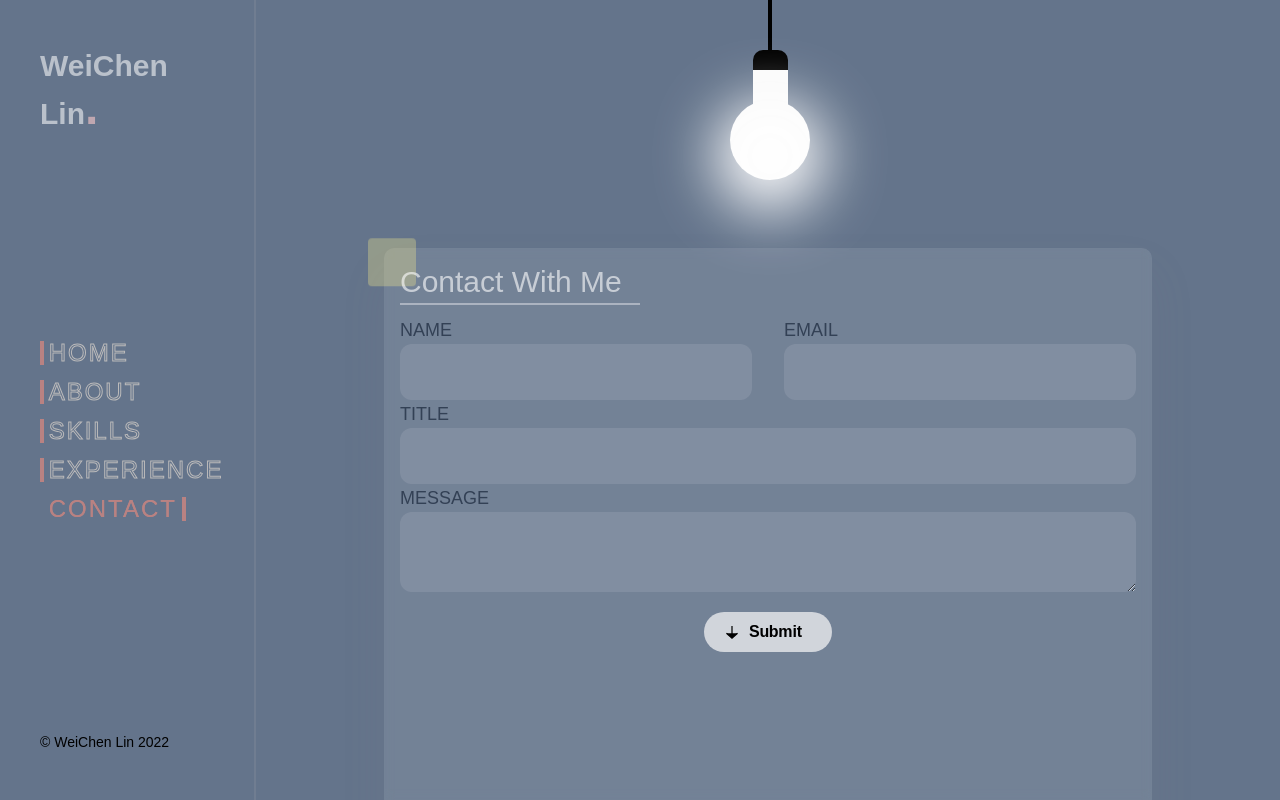
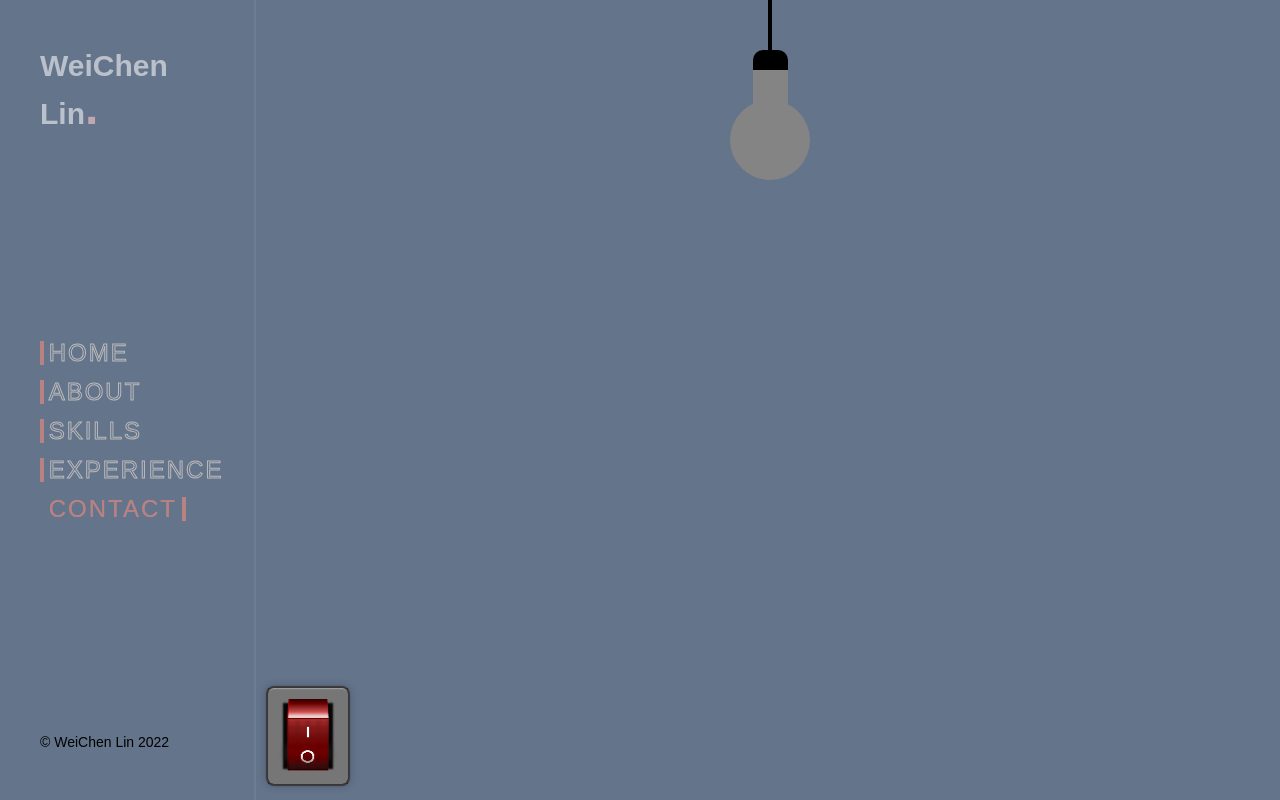
Before and after one commit to WeiChen-Lin/WCL, a Next.js app: page /contact in a window 1280 px wide. Built offline with nearby package versions, Linux system fonts and the light colour scheme.

Commit message:
feat(contact): finish contact page

```diff
--- /dev/null
+++ b/components/contact/bulb/index.tsx
@@ -0,0 +1,30 @@
+import styles from 'styles/contact/contact.module.css'
+import { Switcher } from '../type'
+
+export default function Bulb(props: Partial<Switcher>) {
+  const { isOpen } = props
+  return (
+    <div className={`h-full relative flex flex-col`}>
+      <div className={`h-1/2 left-[50%] relative`}>
+        <div className='w-1 h-1/5 bg-black'></div>
+        <div
+          className={`w-20 h-20 rounded-full bg-gray-700/60 absolute top-[100px] ${
+            styles.bulb
+          }
+          ${isOpen ? styles.bulb_on : ''}
+          `}
+        >
+          <div
+            className={`${styles.backbone} ${isOpen ? styles.bulb_on : ''}`}
+          ></div>
+        </div>
+        <div
+          className={`absolute w-28 h-28 bg-white rounded-full ${
+            styles.bulb_light_on
+          }
+          ${isOpen ? styles.bulb_blur : ''}`}
+        ></div>
+      </div>
+    </div>
+  )
+}
--- a/components/contact/index.tsx
+++ b/components/contact/index.tsx
@@ -1,8 +1,9 @@
 import styles from 'styles/contact/contact.module.css'
 import { ContactInput, ContactTextField } from './input'
 import SubmitBut from './button'
-import useSendEmail from 'hooks/contact/sendEmail'
 import { ChangeEvent, useState } from 'react'
+import Switch from './switch'
+import Bulb from './bulb'
 
 export interface Email {
   name: string
@@ -18,6 +19,7 @@ export default function ContactPage() {
     title: '',
     message: ''
   })
+  const [isOpen, setIsopen] = useState<boolean>(false)
 
   const handleEmailInput = (e: ChangeEvent, label: string) => {
     const target: Partial<HTMLInputElement> | Partial<HTMLTextAreaElement> =
@@ -29,21 +31,18 @@ export default function ContactPage() {
     }))
   }
 
+  const handleIsOpen = () => {
+    setIsopen((prev) => !prev)
+  }
+
   return (
-    <div className={`h-screen w-full relative overflow-hidden`}>
-      <div className={`h-full relative flex flex-col`}>
-        <div className={`h-1/2 left-[50%] relative`}>
-          <div className='w-1 h-1/5 bg-black'></div>
-          <div
-            className={`w-20 h-20 rounded-full bg-gray-700/60 absolute top-[100px] ${styles.bulb} ${styles.bulb_on}`}
-          ></div>
-          <div
-            className={`absolute w-28 h-28 bg-white rounded-full ${styles.blub_light_on}`}
-          ></div>
-        </div>
-      </div>
+    <div className='h-screen w-full relative overflow-hidden'>
+      <Bulb isOpen={isOpen} />
       <div
-        className={`w-3/4 h-full absolute top-[25%] left-[12.5%] my-12 flex flex-col bg-white/10  ${styles.glassBg}`}
+        className={`w-3/4 h-full absolute top-[25%] left-[12.5%] my-12 flex flex-col bg-white/10  ${
+          styles.glassBg
+        } transition-all duration-1000
+        ${isOpen ? 'opacity-100' : 'opacity-0'}`}
       >
         <div className='m-4'>
           <div className='w-12 h-12 bg-yellow-200/30 rounded absolute -top-2 -left-4 animate-bounce'></div>
@@ -58,28 +57,28 @@ export default function ContactPage() {
         >
           <ContactInput
             label={'name'}
-            css={'w-1/2'}
+            css={'w-1/2 mb-6'}
             onChange={(e) => {
               handleEmailInput(e, 'name')
             }}
           />
           <ContactInput
             label={'email'}
-            css={'w-1/2'}
+            css={'w-1/2 mb-6'}
             onChange={(e) => {
               handleEmailInput(e, 'email')
             }}
           />
           <ContactInput
             label={'title'}
-            css={'w-full'}
+            css={'w-full mb-6'}
             onChange={(e) => {
               handleEmailInput(e, 'title')
             }}
           />
           <ContactTextField
             label={'message'}
-            css={'w-full'}
+            css={'w-full mb-12'}
             onChange={(e) => {
               handleEmailInput(e, 'message')
             }}
@@ -87,6 +86,9 @@ export default function ContactPage() {
           <SubmitBut email={email} />
         </div>
       </div>
+      <div className='absolute bottom-4 left-3 bg-black w-20 h-24'>
+        <Switch isOpen={isOpen} onClick={handleIsOpen} />
+      </div>
     </div>
   )
 }
--- /dev/null
+++ b/components/contact/switch/index.tsx
@@ -0,0 +1,36 @@
+import styles from 'styles/contact/switch/switch.module.css'
+import { Switcher } from '../type'
+
+export default function Switch(props: Switcher) {
+  const { isOpen, onClick } = props
+
+  return (
+    <>
+      <div className='w-full h-full items-center flex justify-center'>
+        <label className={`bg-black w-20 h-24 rounded-md p-5 ${styles.label}`}>
+          <input className='hidden' />
+          <div
+            className={`${styles.button} ${
+              isOpen ? styles.open : styles.close
+            }`}
+            onClick={onClick}
+          >
+            <div
+              className={`${styles.light} ${isOpen ? styles.light_on : ''}`}
+            ></div>
+            <div className={`${styles.dots}`}></div>
+            <div className={`${styles.characters}`}></div>
+            <div
+              className={`${styles.shine} ${isOpen ? 'opacity-100' : ''}`}
+            ></div>
+            <div
+              className={`${styles.shadow} ${
+                isOpen ? styles.shadow_close : ''
+              }`}
+            ></div>
+          </div>
+        </label>
+      </div>
+    </>
+  )
+}
--- /dev/null
+++ b/components/contact/type.tsx
@@ -0,0 +1,4 @@
+export interface Switcher {
+  isOpen: boolean
+  onClick: () => void
+}
--- a/styles/contact/contact.module.css
+++ b/styles/contact/contact.module.css
@@ -1,10 +1,8 @@
 .bulb {
   background-color: rgb(133, 132, 132);
   left: -38px;
-  animation: blub_on 2s infinite;
 }
-.bulb::before {
-  content: '';
+.backbone {
   position: absolute;
   left: 22.5px;
   top: -50px;
@@ -13,7 +11,9 @@
   background-color: rgb(133, 132, 132);
   border-top: 20px solid black;
   border-radius: 10px;
-  animation: blub_on 2s infinite;
+}
+.bulb_on {
+  animation: blub_on 2s forwards;
 }
 @keyframes blub_on {
   from {
@@ -23,13 +23,16 @@
     background-color: white;
   }
 }
-.blub_light_on {
+.bulb_light_on {
+  opacity: 0;
   top: 100px;
   left: -54px;
   filter: blur(30px);
-  animation: blub_on_blur 2s infinite;
 }
-@keyframes blub_on_blur {
+.bulb_blur {
+  animation: bulb_on_blur 2s forwards;
+}
+@keyframes bulb_on_blur {
   0% {
     opacity: 0;
   }
--- /dev/null
+++ b/styles/contact/switch/switch.module.css
@@ -0,0 +1,144 @@
+.label {
+  box-shadow: 0 0 10px 2px rgba(0, 0, 0, 0.2), 0 0 1px 2px rgb(64, 63, 63),
+    inset 0 2px 2px -2px white, inset 0 0 2px 15px #767677,
+    inset 0 0 2px 22px rgb(5, 5, 5);
+  perspective: 700px;
+}
+.button {
+  transition: all 0.3s cubic-bezier(1, 0, 1, 1);
+  transform-origin: center center -20px;
+  transform: translateZ(20px) rotateX(25deg);
+  transform-style: preserve-3d;
+  background-color: #9b0621;
+  width: 100%;
+  height: 100%;
+  position: relative;
+  cursor: pointer;
+  background: linear-gradient(
+    #980000 0%,
+    #6f0000 30%,
+    #6f0000 70%,
+    #980000 100%
+  );
+  background-repeat: no-repeat;
+}
+.button::before {
+  content: '';
+  background: linear-gradient(
+        rgba(255, 255, 255, 0.8) 10%,
+        rgba(255, 255, 255, 0.3) 30%,
+        #650000 75%,
+        #320000
+      )
+      50% 50% / 97% 97%,
+    #b10000;
+  background-repeat: no-repeat;
+  width: 100%;
+  height: 50px;
+  transform-origin: top;
+  transform: rotateX(-90deg);
+  position: absolute;
+  top: 0;
+}
+.button::after {
+  content: '';
+  background-image: linear-gradient(#650000, #320000);
+  width: 100%;
+  height: 30px;
+  transform-origin: top;
+  transform: translateY(30px) rotateX(-95deg);
+  position: absolute;
+  bottom: 0;
+  box-shadow: 0 20px 10px 0px rgb(48, 48, 48);
+}
+.light {
+  opacity: 0;
+  position: absolute;
+  width: 100%;
+  height: 100%;
+  background-image: radial-gradient(#ffc97e, #d12929 40%, transparent 70%);
+}
+.dots {
+  position: absolute;
+  width: 100%;
+  height: 100%;
+  background-image: radial-gradient(transparent 30%, rgba(101, 0, 0, 0.7) 70%);
+  background-size: 10px 10px;
+}
+.characters {
+  position: absolute;
+  width: 100%;
+  height: 100%;
+  background: linear-gradient(white, white) 50% 20% / 5% 20%,
+    radial-gradient(
+        circle,
+        transparent 50%,
+        white 52%,
+        white 70%,
+        transparent 72%
+      )
+      50% 80% / 33% 25%;
+  background-repeat: no-repeat;
+}
+.shine {
+  transition: all 0.3s cubic-bezier(1, 0, 1, 1);
+  opacity: 0.3;
+  position: absolute;
+  width: 100%;
+  height: 100%;
+  background: linear-gradient(white, transparent 3%) 50% 50% / 97% 97%,
+    linear-gradient(
+        rgba(255, 255, 255, 0.5),
+        transparent 50%,
+        transparent 80%,
+        rgba(255, 255, 255, 0.5)
+      )
+      50% 50% / 97% 97%;
+  background-repeat: no-repeat;
+}
+.shadow {
+  transition: all 0.3s cubic-bezier(1, 0, 1, 1);
+  opacity: 1;
+  position: absolute;
+  width: 100%;
+  height: 100%;
+  background: linear-gradient(transparent 70%, rgba(0, 0, 0, 0.8));
+  background-repeat: no-repeat;
+}
+.open {
+  height: 120%;
+  transform: translateZ(20px) rotateX(45deg);
+  box-shadow: 0 -3px 10px #923d3d;
+}
+.close {
+  transform: translateZ(20px) rotateX(-25deg);
+}
+.light_on {
+  animation: flicker 0.2s infinite 0.3s;
+}
+.light_off {
+  animation: light-off 1s;
+}
+
+.shadow_close {
+  opacity: 0;
+}
+@keyframes flicker {
+  0% {
+    opacity: 1;
+  }
+  80% {
+    opacity: 0.8;
+  }
+  100% {
+    opacity: 1;
+  }
+}
+@keyframes light-off {
+  0% {
+    opacity: 1;
+  }
+  80% {
+    opacity: 0;
+  }
+}
```
Also changed, not shown: 1 other file (tests, documents, lock files or other folders).
